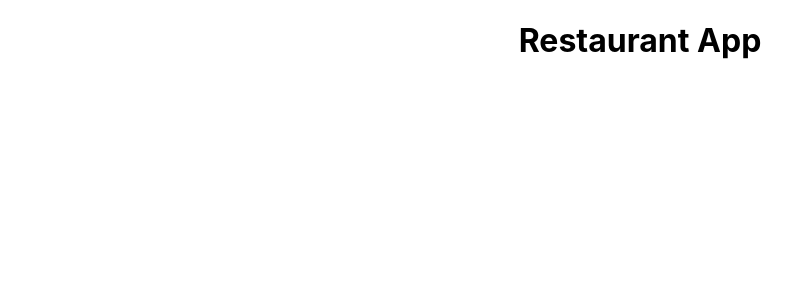
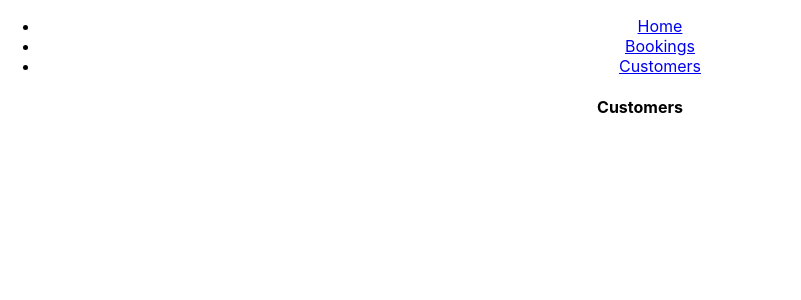
Before and after one commit to alex-woods89/Restaurant-Project, a React (Create React App) app in the folder client/: page /customers in a window 1280 px wide. Shown: the top 300 px of the page, without its empty margins (0-801 px from the left). Built offline with nearby package versions, Linux system fonts and the light colour scheme.

Commit message:
routes repaired

```diff
--- a/client/src/App.js
+++ b/client/src/App.js
@@ -1,10 +1,11 @@
 import React from 'react';
 import './App.css';
+import Main from './Main';
 
 function App() {
   return (
     <div className="App">
-      <h1>Restaurant App</h1>
+      <Main />
     </div>
   );
 }
--- a/client/src/ErrorPage.js
+++ b/client/src/ErrorPage.js
@@ -0,0 +1,11 @@
+import React from 'react';
+
+const ErrorPage = () => (
+    <div>
+        <h4>404 Page Not Found</h4>
+    </div>
+)
+
+
+
+export default ErrorPage;
--- a/client/src/customers/components/Customer.js
+++ b/client/src/customers/components/Customer.js
@@ -0,0 +1,11 @@
+import React from 'react';
+
+const Customer = () => (
+    <div>
+        <h4>Customers</h4>
+    </div>
+)
+
+
+
+export default Customer;
--- a/client/src/home/components/Home.js
+++ b/client/src/home/components/Home.js
@@ -0,0 +1,10 @@
+import React from 'react';
+
+const Home = () => (
+    <div>
+        <h4>Home</h4>
+    </div>
+)
+
+
+export default Home;
```
